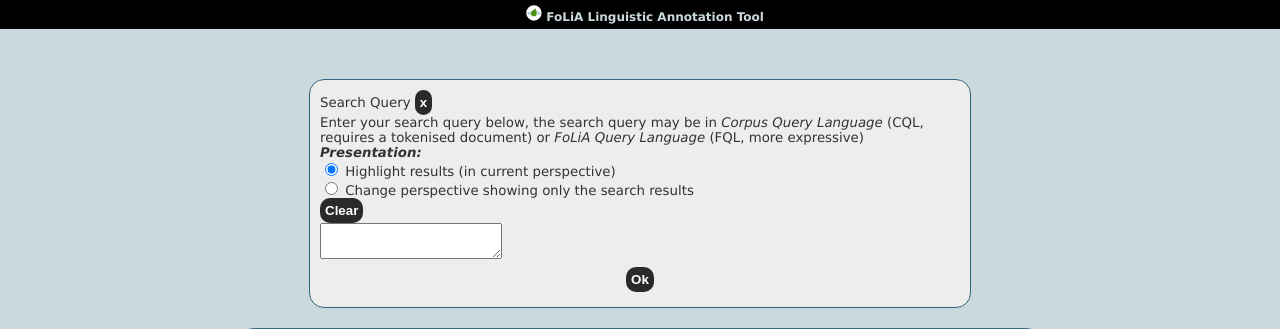
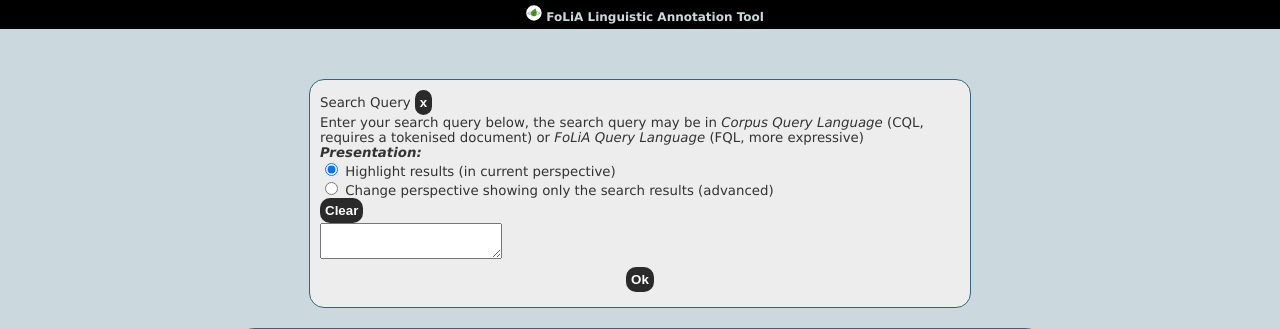
Before and after one commit to proycon/flat, a Django app: template flat/modes/viewer/templates/viewer.html in a window 1280 px wide. Shown: the top 329 px of the page. Run offline with Django 3.2, Linux system fonts and the light colour scheme; the template is opened without the code that fills it, so the values that code supplies are empty.

Commit message:
do not stumble over empty lines in search window

```diff
--- a/flat/modes/viewer/templates/search.html
+++ b/flat/modes/viewer/templates/search.html
@@ -7,7 +7,7 @@
         Enter your search query below, the search query may be in <em>Corpus Query Language</em> (CQL, requires a tokenised document) or <em>FoLiA Query Language</em> (FQL, more expressive)<br />
         <strong><em>Presentation:</em></strong></br>
         <input type="radio" name="searchpresentation" id="searchhighlight" checked="checked" /> <span class="optionlabel">Highlight results (in current perspective)</span><br/>
-        <input type="radio" name="searchpresentation" id="searchperspective" /> <span class="optionlabel">Change perspective showing only the search results</span><br/>
+        <input type="radio" name="searchpresentation" id="searchperspective" /> <span class="optionlabel">Change perspective showing only the search results (advanced)</span><br/>
         <button id="searchclear">Clear</button><br />
         <textarea id="searchqueryinput"></textarea>
         <div class="buttoncontainer">
--- a/flat/style/flat.viewer.js
+++ b/flat/style/flat.viewer.js
@@ -1137,6 +1137,7 @@
 
 
         for (i = 0; i < queries.length; i++) {
+            if (queries[i].trim() !== "") {
                 var cql = false;
                 if ((queries[i].trim()[0] == '"') || (queries[i].trim()[0] == '[')) {
                     cql = true;
@@ -1148,6 +1149,7 @@
                 }
                 if (queries[i].indexOf('FORMAT') == -1) {
                     queries[i] += " FORMAT flat";
+                }
             }
         }
 
```
Lines whose indentation alone changed are shown as unchanged.
